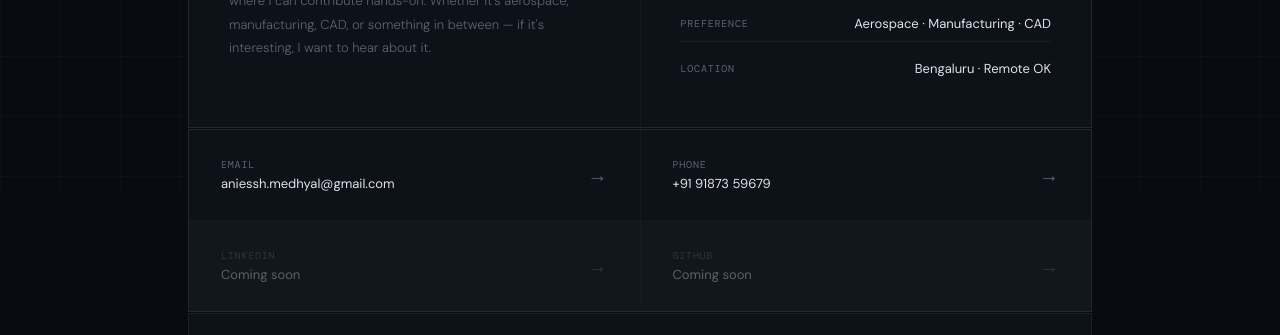
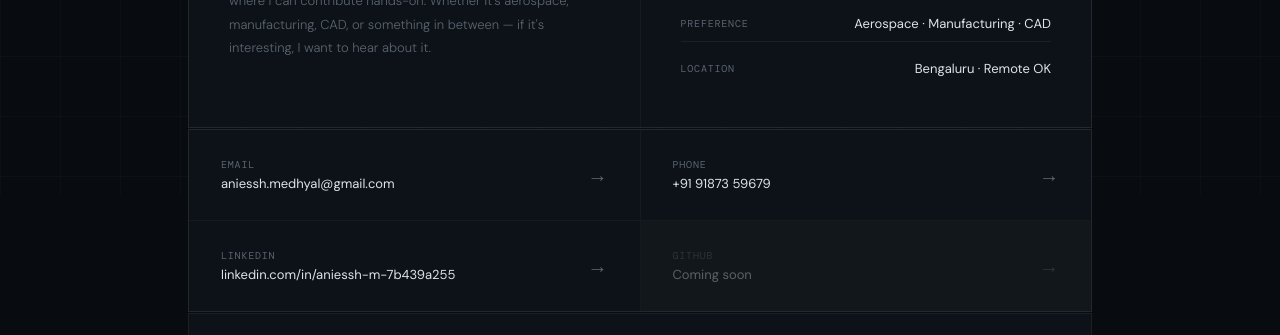
Before and after one commit to AniesshM/AniesshM.github.io, a plain HTML site: page contact.html in a window 1280 px wide. Shown: the part 604-939 px from the top of the page. Drawn offline with nearby package versions, Linux system fonts and the light colour scheme.

Commit message:
Add files via upload

```diff
--- a/contact.html
+++ b/contact.html
@@ -337,10 +337,10 @@
         <div class="contact-arrow">→</div>
       </a>
 
-      <a class="contact-link disabled" href="#">
+      <a class="contact-link" href="https://www.linkedin.com/in/aniessh-m-7b439a255" target="_blank" rel="noopener noreferrer">
         <div>
           <div class="contact-link-label">LinkedIn</div>
-          <div class="contact-link-val">Coming soon</div>
+          <div class="contact-link-val">linkedin.com/in/aniessh-m-7b439a255</div>
         </div>
         <div class="contact-arrow">→</div>
       </a>
```
Also changed, not shown: index.html (+2 -2 lines).
